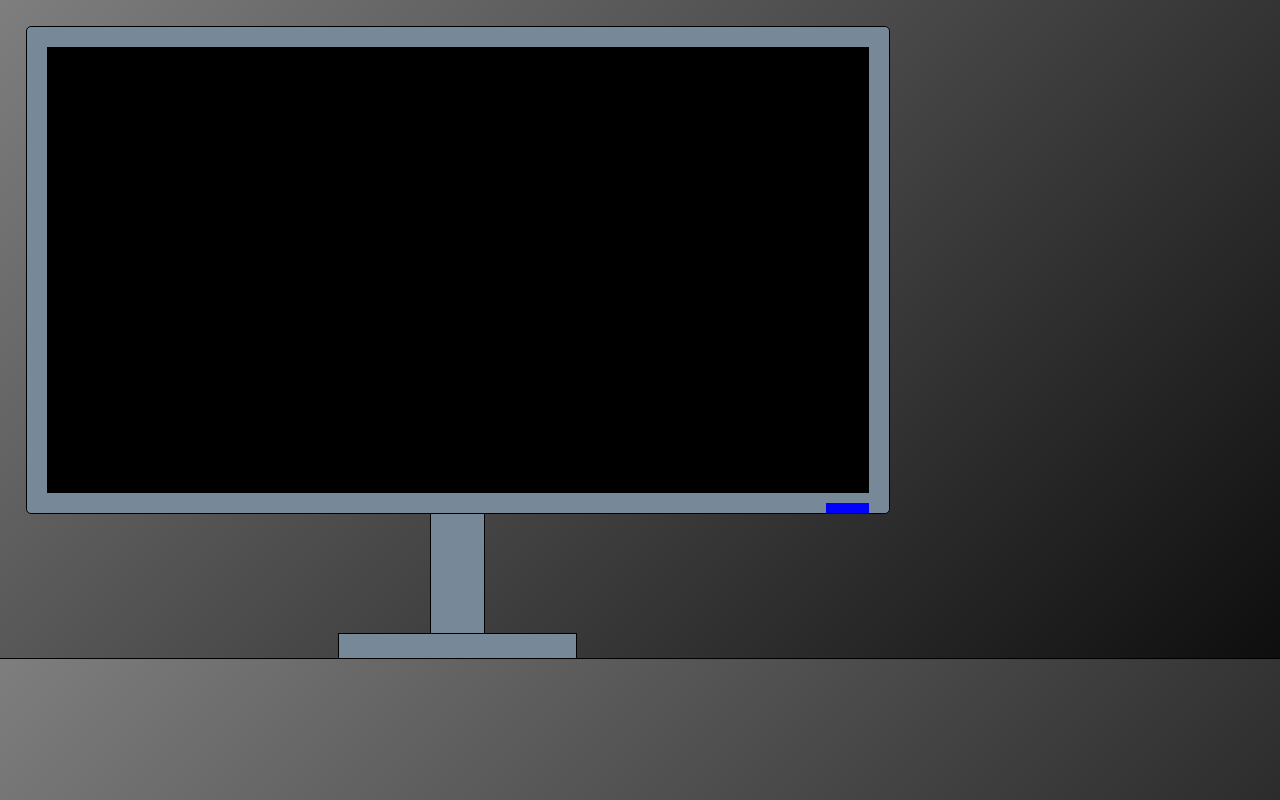
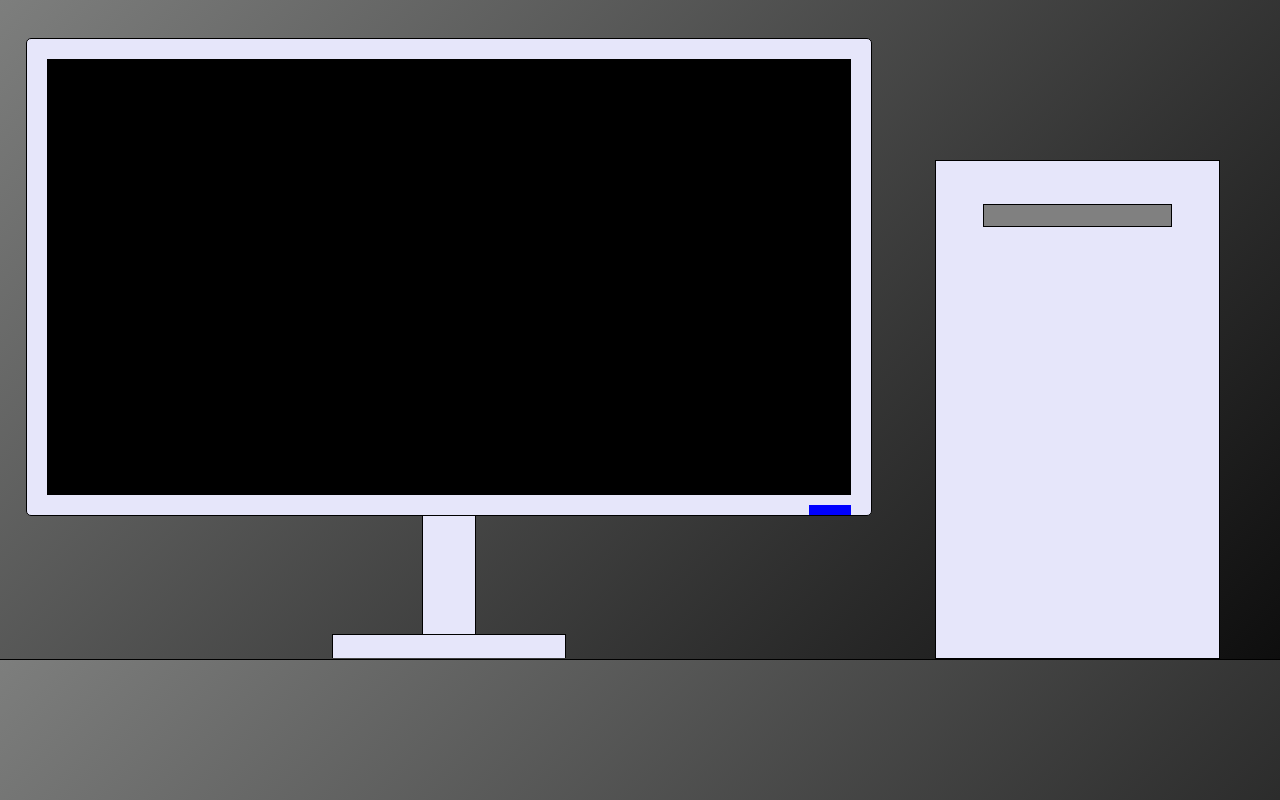
Before and after one commit to Miwoli/miwoli.github.io, a plain HTML site: page portfolio/index.html in a window 1280 px wide. Drawn offline with Linux system fonts and the light colour scheme.

Commit message:
Add desktop

```diff
--- a/portfolio/index.html
+++ b/portfolio/index.html
@@ -7,6 +7,7 @@
 </head>
 
 <body>
+    <div class="hardware">
         <div class="monitor">
             <div class="display">
                 <div class="screen">
@@ -21,6 +22,7 @@
             </div>
         </div>
         <div class="desktop">
+            <div class="case">
             <div class="drive">
             </div>
             <div class="power">
@@ -28,6 +30,8 @@
             <div class="reset">
             </div>
             </div>
+        </div>
+    </div>
     <div class="desk"></div>
 </body>
 
--- a/portfolio/sass/main.sass
+++ b/portfolio/sass/main.sass
@@ -1,10 +1,13 @@
 @import clear
+
+$monitor_color: lavender
 
 *
     box-sizing: border-box
 
 body
     min-width: 850px
+    max-width: 1800px
     height: 100%
     background: #7d7e7d
     background: -moz-linear-gradient(-45deg, #7d7e7d 0%, #0e0e0e 100%)
@@ -12,62 +15,91 @@ body
     background: linear-gradient(135deg, #7d7e7d 0%,#0e0e0e 100%)
     filter: progid:DXImageTransform.Microsoft.gradient( startColorstr='#7d7e7d', endColorstr='#0e0e0e',GradientType=1 )
 
-.monitor
+.hardware
+    display: flex
     margin-top: 2%
     margin-left: 2%
-    width: 67.5%
     height: 50%
+    position: relative
 
-    .display
-        width: 100%
-        height: 78.75%
-        border: 1px solid black
-        border-radius: 5px
-        padding-top: 56.25%
+    .monitor
+        padding-top: 1%
+        width: 67.5%
+        height: 100%
+
+        .display
+            width: 100%
+            height: 78.75%
+            border: 1px solid black
+            border-radius: 5px
+            padding-top: 56.25%
+            position: relative
+            background-color: $monitor_color
+
+            .screen
+                position: absolute
+                top: 0
+                left: 0
+                bottom: 0
+                right: 0
+                margin: 20px
+                background: black
+
+            .switch
+                position: absolute
+                right: 20px
+                bottom: 0
+                background: blue
+                width: 5%
+                height: 10px
+
+        .stand
+            height: 21.25%
+            width: 27.7%
+            display: flex
+            flex-direction: column
+            align-items: center
+            margin: auto
+
+            .stand_1
+                background-color: $monitor_color
+                height: 88.235%
+                width: 23.3%
+                border: 1px solid black
+                border-top: none
+                border-bottom: none
+                padding-top: 50%
+
+            .stand_2
+                background-color: $monitor_color
+                height: 11.765%
+                width: 100%
+                border: 1px solid black
+                border-bottom: none
+                padding-top: 10%
+
+    .desktop
+        padding-left: 5%
+        height: 100%
+        width: 32.5%
+        padding-top: 50.5%
         position: relative
-        background-color: LightSlateGrey
 
-        .screen
+        .case
+            bottom: 0
             position: absolute
-            top: 0
-            left: 0
-            bottom: 0
-            right: 0
-            margin: 20px
-            background: black
+            border: 1px solid black
+            width: 70%
+            height: 78.75%
+            background: $monitor-color
 
-        .switch
-            position: absolute
-            right: 20px
-            bottom: 0
-            background: blue
-            width: 5%
-            height: 10px
-
-    .stand
-        height: 21.25%
-        width: 27.7%
-        display: flex
-        flex-direction: column
-        align-items: center
-        margin: auto
-
-        .stand_1
-            background-color: LightSlateGrey
-            height: 88.235%
-            width: 23.3%
+        .drive
+            height: 4.76%
+            width: 66.6%
             border: 1px solid black
-            border-top: none
-            border-bottom: none
-            padding-top: 50%
-
-        .stand_2
-            background-color: LightSlateGrey
-            height: 11.765%
-            width: 100%
-            border: 1px solid black
-            border-bottom: none
-            padding-top: 10%
+            margin: auto
+            margin-top: 15%
+            background: gray
 
 .desk
     border-top: 1px solid black
```
Also changed, not shown: portfolio/style/main.css, 1 other file. Lines whose indentation alone changed are shown as unchanged.
